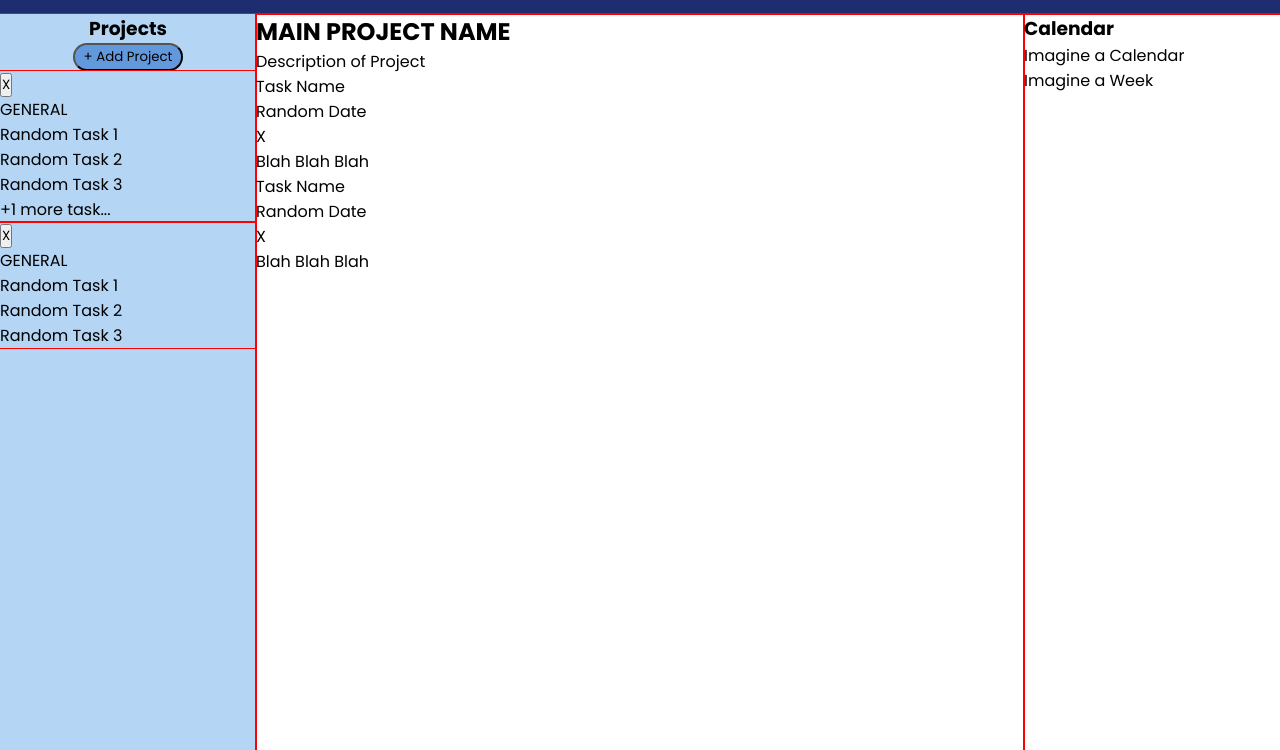
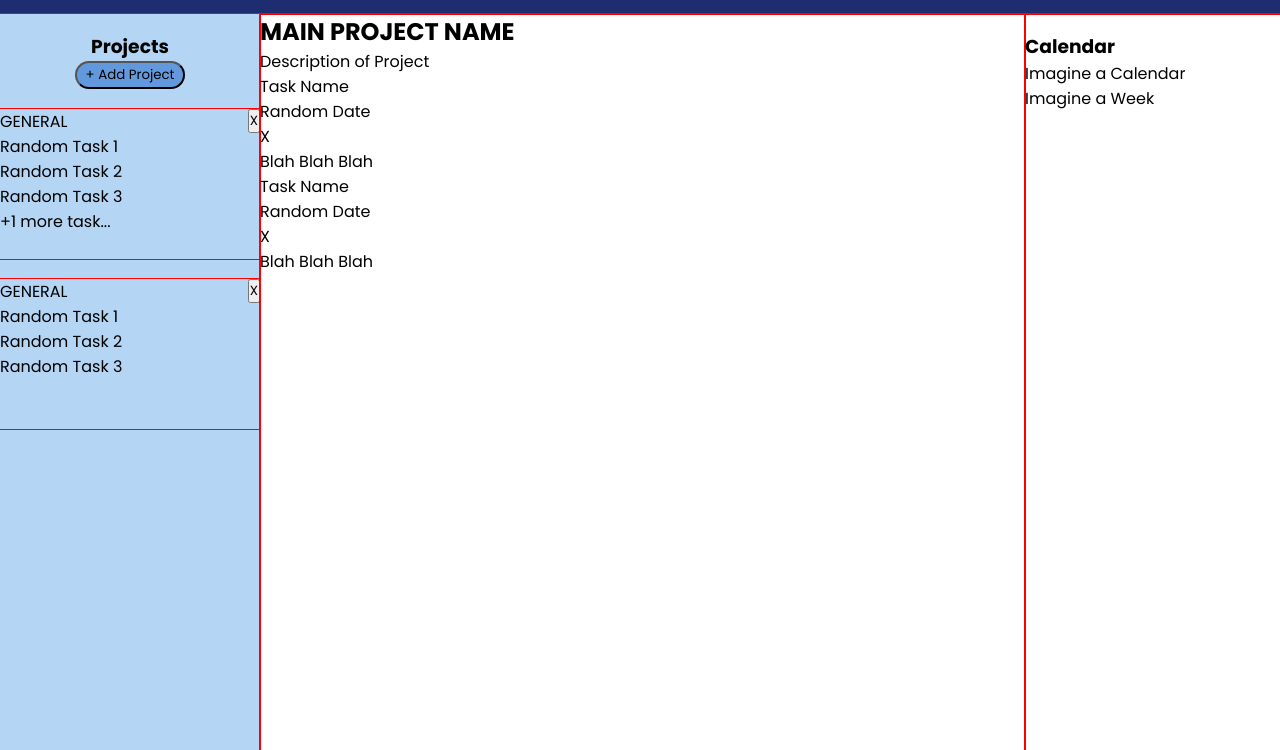
Before and after one commit to jansencir/top-todo-list, a website built with webpack: page src/template.html in a window 1280 px wide. Shown: the part 50-800 px from the top of the page. Built offline with nearby package versions, Linux system fonts and the light colour scheme.

Commit message:
Style left sidebar

```diff
--- a/src/styles.css
+++ b/src/styles.css
@@ -152,6 +152,10 @@ main,
   line-height: 8vh;
 }
 
+.body-header {
+  margin-top: 18px;
+}
+
 #left-sidebar {
   grid-row: 2 / 3;
   grid-column: 1 / 2;
@@ -174,6 +178,13 @@ main,
 
 .project {
   text-align: start;
+  margin: 20px auto;
+  width: 260px;
+  height: 150px;
+}
+
+.project button {
+  float: right;
 }
 
 #main-area {
```
